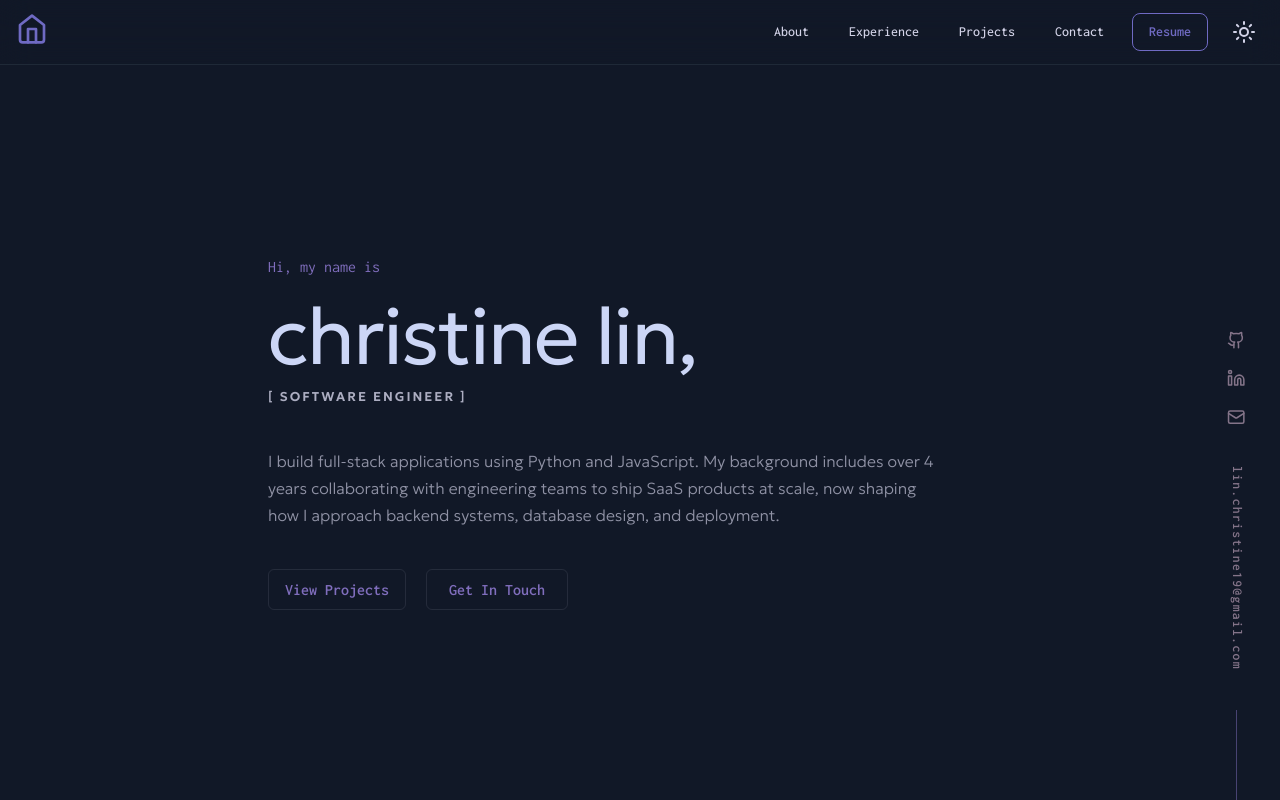
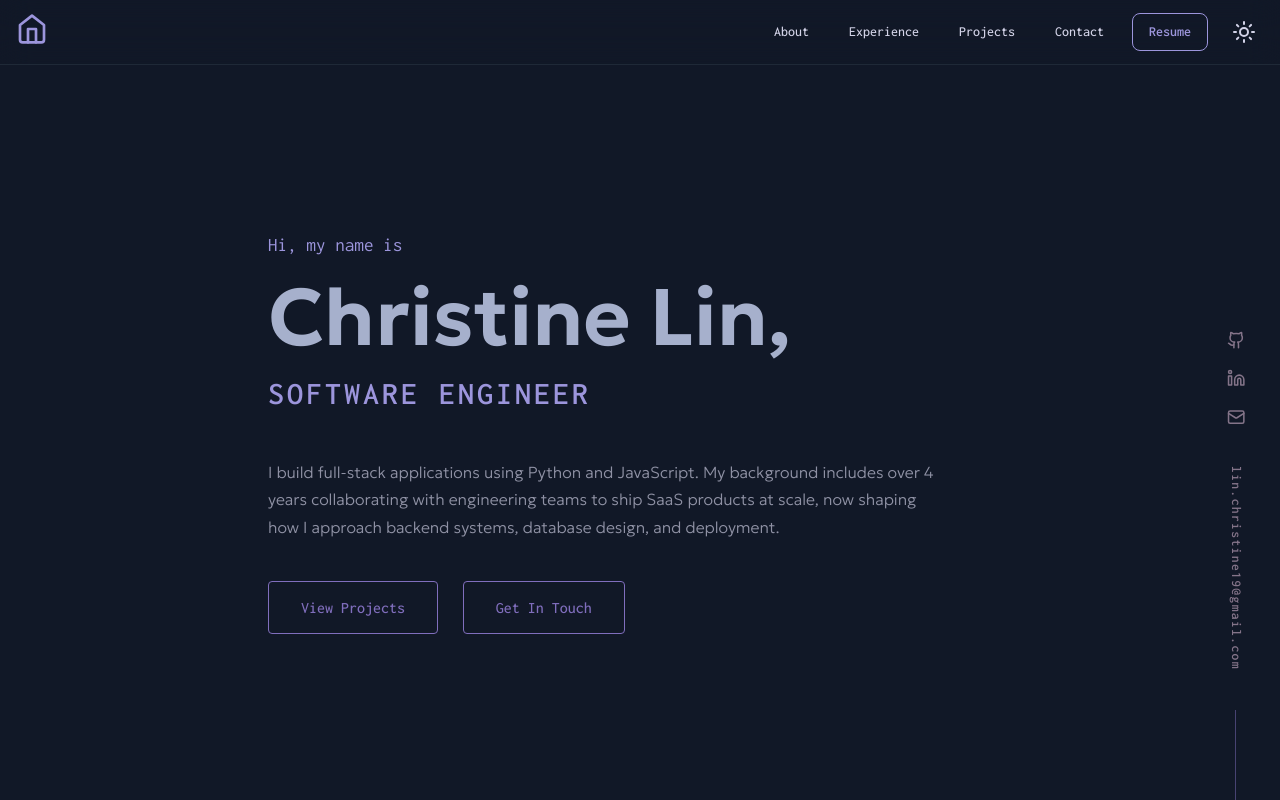
Before and after one commit to christinelinster/christine-lin, a React (Vite) app: page / in a window 1280 px wide. Built offline with nearby package versions, Linux system fonts and the light colour scheme.

Commit message:
refactor for universal styling

```diff
--- a/src/index.css
+++ b/src/index.css
@@ -13,7 +13,7 @@
   --primary-white: #F0F0FE;
 
   /* Purple Palette */
-  --primary-purple: #6F6AC3;
+  --primary-purple: #9C95DC;
   --dark-purple: #292244;
   --light-purple: #806EBD;
   --highlight-silver: #CCD6F6;
@@ -51,7 +51,7 @@ body {
   overflow: hidden;
   font-family: var(--font-body);
   font-weight: 200;
-  font-size: 0.9rem;
+  font-size: 0.95rem;
   line-height: 1.6;
   overflow: hidden;
 }
@@ -80,7 +80,7 @@ body {
   width: 100%;
   margin: 0 auto;
   padding: 0 1.5rem;
-  transition: max-width 0.4s ease, padding 0.4s ease;
+  transition: max-width 0.3s ease, padding 0.3s ease;
   overflow: visible;
 }
 
@@ -140,7 +140,7 @@ img {
 h2 {
   font-family: var(--font-subheading);
   font-size: 1.2rem;
-  font-weight: 600;
+  font-weight: 700;
   color: var(--primary-purple);
   margin-bottom: 1.5rem;
   text-transform: uppercase;
@@ -156,7 +156,10 @@ h3 {
   letter-spacing: -0.3px;
 }
 
-.dark h2,
+.dark h2 {
+  color: var(--primary-purple);
+}
+
 .dark h3 {
   color: var(--highlight-silver);
 }
@@ -168,3 +171,58 @@ a {
   text-decoration: none;
   color: inherit;
 }
+
+.cta-button {
+  display: inline-flex;
+    align-items: center;
+    gap: 0.8rem;
+    font-size: 0.9rem;
+  padding: 0.4rem 1rem;
+  background: transparent;
+  border-radius: 0.375rem;
+  color: var(--primary-purple);
+    text-decoration: none;
+    border: 1px solid var(--primary-purple);
+    border-radius: 4px;
+    transition: all 0.3s ease;
+
+}
+
+@media (min-width: 640px) {
+
+  .cta-button {
+
+    font-size: 1rem;
+    font-weight: 500;
+
+    padding: 0.8rem 2rem;
+
+  }
+}
+
+
+
+
+.dark .cta-button {
+  color: var(--light-purple);
+  border-color: var(--light-purple);
+}
+
+.cta-button:hover {
+  background-color: var(--primary-purple);
+  color: var(--primary-white);
+  transform: translateY(-2px);
+  box-shadow: 0 10px 20px -5px rgba(111, 106, 195, 0.3);
+}
+
+.dark .cta-button:hover {
+  background-color: var(--dark-purple);
+}
+
+.cta-button .arrow {
+  transition: transform 0.3s ease;
+}
+
+.cta-button:hover .arrow {
+  transform: translateX(4px);
+}
--- a/src/pages/About.jsx
+++ b/src/pages/About.jsx
@@ -76,7 +76,7 @@ export default function About() {
 
         {/* SECTION 3: FOOTER CTA */}
         <div className="about-cta-wrapper">
-          <Link to="/experience" className="about-cta-button">
+          <Link to="/experience" className="cta-button">
             View Professional History & Education <span className="arrow">→</span>
           </Link>
         </div>
--- a/src/pages/Contact.jsx
+++ b/src/pages/Contact.jsx
@@ -9,14 +9,14 @@ export default function Contact() {
 
           {/* Left Column: Message & Primary Action */}
           <div className="contact-main">
-            <h2 className="contact-label">Get In Touch</h2>
+            <h2 className="contact-label">/ Get In Touch</h2>
             <h1 className="contact-title">Let's build something <br/>together.</h1>
             <p className="contact-description">
               I'm open to software engineering opportunities and collaborations.
               Whether you're hiring, have a question, or just want to connect, I'd love to hear from you!
             </p>
 
-            <a href="mailto:lin.christine19@gmail.com" className="primary-contact-btn">
+            <a href="mailto:lin.christine19@gmail.com" className="cta-button">
               Send Message <span className="arrow">→</span>
             </a>
           </div>
--- a/src/pages/Home.jsx
+++ b/src/pages/Home.jsx
@@ -10,7 +10,7 @@ export default function Home() {
         <div>
           <p className="home-intro">Hi, my name is</p>
           <p className="home-name">Christine Lin, </p>
-          <p className="home-role">[ Software Engineer ]</p>
+          <p className="home-role">Software Engineer</p>
         </div>
         <div>
           <p className="home-description">
@@ -19,12 +19,12 @@ export default function Home() {
         </div>
         <div className="button-container">
           <div>
-            <Link to="/projects" className="cta primary-button">
+            <Link to="/projects" className="cta-button primary-button">
               View Projects
             </Link>
           </div>
           <div>
-            <Link to="/contact" className="cta secondary-button">
+            <Link to="/contact" className="cta-button secondary-button">
               Get In Touch
             </Link>
           </div>
--- a/src/styles/about.css
+++ b/src/styles/about.css
@@ -83,7 +83,7 @@
   display: flex;
   justify-content: space-between;
   align-items: center;
-  padding: 1rem 0; /* Increased padding for premium feel */
+  padding: 1rem 0;
   border-bottom: 1px solid var(--light-gray);
   text-decoration: none;
   transition: all 0.2s ease;
@@ -164,41 +164,3 @@
   padding-top: 3rem;
   display: flex;
 }
-
-.about-cta-button {
-  display: inline-flex;
-  align-items: center;
-  gap: 0.8rem;
-  font-size: 1rem;
-  font-weight: 500;
-  color: var(--primary-purple);
-  text-decoration: none;
-  padding: 0.8rem 2rem;
-  border: 1px solid var(--primary-purple);
-  border-radius: 4px;
-  transition: all 0.2s ease;
-}
-
-.dark .about-cta-button {
-  color: var(--light-purple);
-  border-color: var(--light-purple);
-}
-
-.about-cta-button:hover {
-  background-color: var(--light-purple);
-  color: var(--primary-white);
-  transform: translateY(-2px);
-  box-shadow: 0 10px 20px -5px rgba(111, 106, 195, 0.3);
-}
-
-.dark .about-cta-button:hover {
-  background-color: var(--dark-purple);
-}
-
-.about-cta-button .arrow {
-  transition: transform 0.2s ease;
-}
-
-.about-cta-button:hover .arrow {
-  transform: translateX(4px);
-}
--- a/src/styles/contact.css
+++ b/src/styles/contact.css
@@ -18,7 +18,6 @@
   align-items: center;
 }
 
-/* Typography Enhancements */
 .contact-label {
   color: var(--primary-purple);
   margin-bottom: 1rem;
@@ -39,6 +38,7 @@
 
 .dark .contact-title {
   color: var(--highlight-silver);
+  opacity: 0.8;
 }
 
 .contact-description {
@@ -52,47 +52,6 @@
 .dark .contact-description {
   color: var(--light-text);
   opacity: 0.65;
-}
-
-/* Primary Button Styling */
-
-.primary-contact-btn {
-  display: inline-flex;
-  align-items: center;
-  gap: 0.8rem;
-  font-size: 1rem;
-  font-weight: 500;
-  color: var(--primary-purple);
-  text-decoration: none;
-  padding: 0.8rem 2rem;
-  border: 1px solid var(--primary-purple);
-  border-radius: 4px;
-  transition: all 0.2s ease;
-}
-
-.dark .primary-contact-btn{
-   color: var(--light-purple);
-  border-color: var(--light-purple);
-}
-
-.primary-contact-btn:hover {
- background-color: var(--light-purple);
-  color: var(--primary-white);
-  transform: translateY(-2px);
-  box-shadow: 0 10px 20px -5px rgba(111, 106, 195, 0.3);
-}
-
-.dark .primary-contact-btn:hover {
-  background-color: var(--dark-purple);
-}
-
-
-.primary-contact-btn .arrow {
-  transition: transform 0.2s ease;
-}
-
-.primary-contact-btn:hover .arrow {
-  transform: translateX(4px);
 }
 
 /* Sidebar Info Styling */
--- a/src/styles/experience-role.css
+++ b/src/styles/experience-role.css
@@ -2,9 +2,9 @@
   background-color: rgba(139, 92, 246, 0.05);
   padding: 1.5rem;
   border-radius: 0.75rem;
-  transition: all 0.3s cubic-bezier(0.4, 0, 0.2, 1);
   border: 1.5px solid var(--light-gray);
   position: relative;
+  transition: all 0.3s ease;
 }
 
 .dark .experience-role {
--- a/src/styles/experience.css
+++ b/src/styles/experience.css
@@ -28,18 +28,3 @@
   flex-direction: column;
   gap: 1.5rem;
 }
-
-/* --- Mobile Responsiveness --- */
-@media (max-width: 768px) {
-  .experience-page-container {
-    padding: 2rem 1rem;
-  }
-
-  .section {
-    margin-bottom: 4rem;
-  }
-
-  .experience-list {
-    gap: 3rem;
-  }
-}
--- a/src/styles/home.css
+++ b/src/styles/home.css
@@ -21,27 +21,28 @@
 .home-intro {
   font-family: var(--font-subheading);
   font-weight: 400;
-  color: var(--dark-text);
+  color: var(--primary-purple);
   font-size: 0.9rem;
 }
 
 .home-name {
   font-family: var(--font-heading);
-  font-weight: 300;
-  color: var(--primary-purple);
-  font-size: clamp(3rem, 10vw, 5rem);
-  letter-spacing: -2px;
-  text-transform: lowercase;
+  font-weight: 600;
+  color: var(--primary-gray);
+  font-size: clamp(2.5rem, 10vw, 5rem);
+  text-transform: capitalize;
   line-height: 1;
+  margin-top: 1rem;
+  margin-bottom: 0.5rem;
 }
 
 .home-role {
-  font-size: 0.8rem;
+  font-size: 1.2rem;
+  font-family: var(--font-subheading);
   font-weight: 600;
-  color: var(--dark-text);
+  color: var(--primary-purple);
   text-transform: uppercase;
-  letter-spacing: 2px;
-  margin-top: 0.5rem;
+  letter-spacing: 3px;
 }
 
 .home-description {
@@ -53,15 +54,11 @@
 
 /* Dark Mode Overrides */
 .dark .home-intro {
-  color: var(--light-purple);
+  color: var(--primary-purple)
 }
 
 .dark .home-name {
   color: var(--highlight-silver);
-}
-
-.dark .home-role {
-  color: var(--light-text);
   opacity: 0.8;
 }
 
@@ -85,6 +82,10 @@
     margin: 0.8rem 0 0;
   }
 
+  .home-role{
+    font-size: 1.5rem;
+  }
+
   .home-description {
     font-family: var(--font-body);
     margin: 2rem 0;
@@ -94,10 +95,6 @@
 
   .button-container {
     width: 28rem;
-  }
-
-  .cta {
-    font-size: 0.9rem;
   }
 
   .secondary-button {
@@ -114,6 +111,10 @@
     font-size: 4.5rem;
   }
 
+  .home-role{
+    font-size: 1.8rem;
+  }
+
   .home-description {
     font-size: 1rem;
     max-width: 35rem;
@@ -121,6 +122,9 @@
 }
 
 @media (min-width: 1024px) {
+  .home-intro{
+    font-size: 1.2rem;
+  }
   .home-content {
     row-gap: 0.5rem;
   }
@@ -128,6 +132,10 @@
   .home-name {
     font-size: 5rem;
     margin: 1rem 0 0.7rem;
+  }
+
+  .home-role{
+    font-size: 2rem;
   }
 
   .home-description {
@@ -143,55 +151,5 @@
 .button-container {
   display: flex;
   align-items: center;
-  gap: 0.5rem;
+  gap: 0.8rem;
 }
-
-.cta {
-  position: relative;
-  width: 100%;
-  padding: 0.4rem 1rem;
-  background: transparent;
-  border-radius: 0.375rem;
-  font-weight: 600;
-  cursor: pointer;
-  border: 1.5px solid rgba(132, 116, 137, 0.2);
-  transition: all 0.3s ease;
-  color: var(--primary-purple);
-  text-decoration: none;
-  display: flex;
-  justify-content: center;
-}
-
-.dark .cta {
-  color: var(--light-purple);
-  border: 1.5px solid rgba(211, 211, 232, 0.1);
-}
-
-.cta::after {
-  content: '';
-  position: absolute;
-  inset: -1.5px;
-  border: 1.5px solid var(--primary-purple);
-  border-radius: 0.375rem;
-  transform: scale(0.9);
-  opacity: 0;
-  transition: transform 0.3s ease, opacity 0.3s ease;
-}
-
-.dark .cta::after {
-  border-color: var(--light-purple);
-}
-
-.cta:hover {
-  transform: translateY(-2px);
-  color: var(--primary-purple);
-}
-
-.dark .cta:hover {
-  color: var(--light-purple);
-}
-
-.cta:hover::after {
-  transform: scale(1);
-  opacity: 1;
-}
```
Lines whose indentation alone changed are shown as unchanged.
